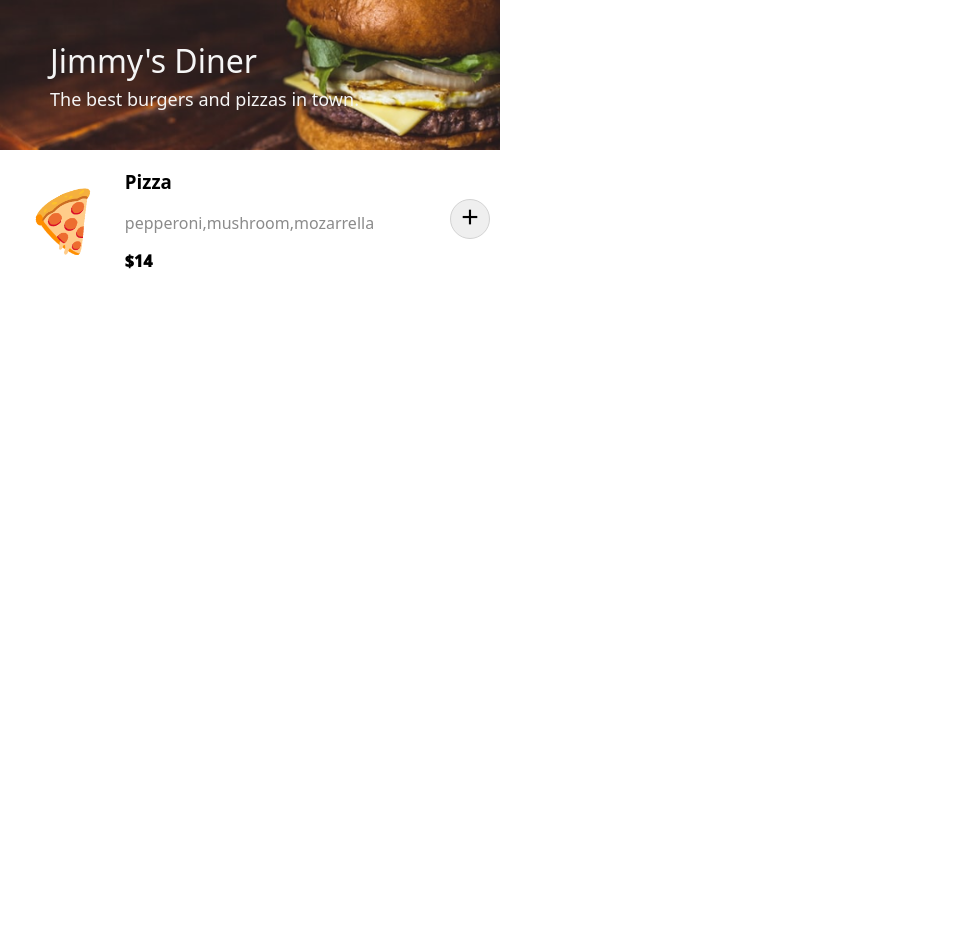
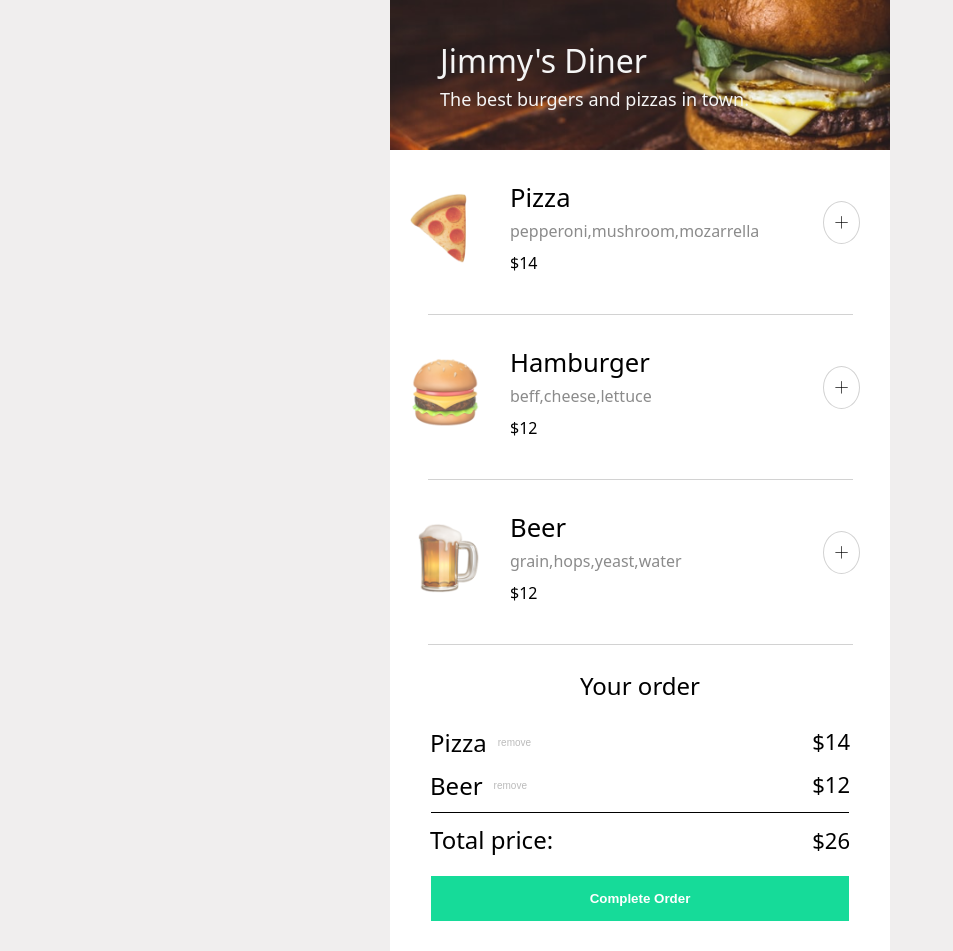
Before and after one commit to JustNesh/ordering-app, a website built with Vite: page index.html in a window 1280 px wide. Shown: the whole page, without its empty margins (0-953 px from the left). Before the commit the page ends 800 px from the top, so only its background shows below. Built offline with nearby package versions, Linux system fonts and the light colour scheme; a web font is replaced by a local one.

Commit message:
Worked on order info and modal

```diff
--- a/index.html
+++ b/index.html
@@ -17,19 +17,70 @@
         <h2>The best burgers and pizzas in town.</h2>
       </header>
       <main>
-        <section class="items-container" id="items-container">
-          <i>🍕</i>
-          <div class="food-information">
-            <h3>Pizza</h3>
-            <p class="ingredients">pepperoni,mushroom,mozarrella</p>
-            <p class="item-price">$14</p>
+        <!-- Menu -->
+        <section class="outer-items-container">
+          <div class="items-container">
+            <img class="icon" src="./public/pizza.png" alt="pizza" />
+            <div class="food-information">
+              <h3 class="food">Pizza</h3>
+              <p class="ingredients">pepperoni,mushroom,mozarrella</p>
+              <p class="item-price">$14</p>
+            </div>
+            <button data-food="pizza" class="add-item">+</button>
           </div>
-          <button data-food="pizza" class="add-item">+</button>
+          <div class="item-seperator"></div>
+          <div class="items-container">
+            <img class="icon" src="./public/hamburger.png" alt="hamburger" />
+            <div class="food-information">
+              <h3 class="food">Hamburger</h3>
+              <p class="ingredients">beff,cheese,lettuce</p>
+              <p class="item-price">$12</p>
+            </div>
+            <button data-food="hamburger" class="add-item">+</button>
+          </div>
+          <div class="item-seperator"></div>
+          <div class="items-container">
+            <img class="icon" src="./public/beer.png" alt="beer" />
+            <div class="food-information">
+              <h3 class="food">Beer</h3>
+              <p class="ingredients">grain,hops,yeast,water</p>
+              <p class="item-price">$12</p>
+            </div>
+            <button data-food="beer" class="add-item">+</button>
+          </div>
+          <div class="item-seperator"></div>
         </section>
-        <section class="order-info-container" id="order-info-container"></section>
-        <div class="user-checkout-modal hidden" id="user-checkout-modal" aria-hidden="true"></div>
+        <!-- Order Info Container -->
+        <section class="order-info-container" id="order-info-container">
+          <p id="order-header">Your order</p>
+          <div class="items-prices-container">
+            <div class="inner-item-prices-container">
+              <p class="item">Pizza</p>
+              <button class="remove-btn" data-food-to-remove="Pizza">remove</button>
+              <p class="price">$14</p>
+            </div>
+            <div class="inner-item-prices-container">
+              <p class="bold-item item">Beer</p>
+              <button class="remove-btn" data-food-to-remove="Pizza">remove</button>
+              <p class="price">$12</p>
+            </div>
+          </div>
+          <div class="order-item-seperator"></div>
+          <div class="total-price-container">
+            <p id="total-price-header">Total price:</p>
+            <p class="price">$26</p>
+          </div>
+          <button id="complete-order-btn">Complete Order</button>
+        </section>
+        <form class="user-checkout-modal hidden" id="user-checkout-modal" aria-hidden="true">
+          <p>Enter card details</p>
+          <input id="full-name" type="text" placeholder="Enter your name"/>
+          <input id="card-number" type="text" placeholder="Enter card number"/>
+          <input id="cvv" type="text" placeholder="Enter CVV"/>
+          <button>Pay</button>
+        </form>
       </main>
     </div>
-    <script type="module" src="/src/main.js"></script>
+    <!-- <script type="module" src="/src/main.js"></script> -->
   </body>
 </html>
--- a/src/style.css
+++ b/src/style.css
@@ -1,11 +1,18 @@
 body{
-  margin: 0 auto;
   font-family: "Smythe", system-ui;
   font-style: normal;
+  width: 100vw;
+  background-color: #f0eeee;
+  padding: 0;
+  margin: 0;
 }
 
 .outer-container{
   width: 500px;
+  margin: 0 auto;
+  /* border: solid 1px #d2d2d2; */
+  background-color: white;
+  padding-bottom: 30px;
 }
 
 /* Header Section */
@@ -39,11 +46,14 @@ h2{
   display: flex;
   justify-content: space-between;
   align-items: center;
+  padding: 20px 0;
 }
 
-i{
-  font-size: 60px;
+.icon{
+  margin: 12px 0 0 0;
+  padding: 0;
   margin-left: 20px;
+  width: 14%;
 }
 
 .food-information{
@@ -51,23 +61,179 @@ i{
   margin-left: 30px;
 }
 
+.food{
+  font-weight: 500;
+  font-size: 1.6rem;
+  margin: 10px 0 0 0;
+}
+
 .ingredients{
+  margin: 5px 0 0 0;
   font-weight: 100;
   color: #8B8B8B;
 }
 
 .item-price{
-  font-weight: 1000;
+  font-weight: 500;
+  margin: 10px 0 0 0;
 }
 
 .add-item{
+  text-align: center;
   font-size: 30px;
-  font-family: Courier, monospace;
-  font-weight: 500;
+  font-family: "inter", monospace;
+  font-weight: 100;
+  background-color: white;
   border-radius: 100%;
-  height: 40px;
-  width: 40px;
+  padding: 0px 8px 5px 8px;
+  height: fit-content;
+  width: fit-content;
+  margin-right: 30px;
+  cursor: pointer;
+  border: 1px solid #d2d2d2;
+  transition: all .25s;
+}
+
+.add-item:hover,.add-item:active{
+  background-color: rgb(240, 240, 240);
+}
+
+.item-seperator{
+  height: 1px;
+  width: 85%;
+  display: block;
+  margin: 20px auto 0 auto;
+  background-color: #d2d2d2;
+}
+
+/* Order info container */
+
+.order-info-container{
+  margin: 0 30px;
+}
+
+#order-header{
+  text-align: center;
+  font-size: 1.5rem;
+}
+
+.items-prices-container{
+  display: block;
+}
+
+.inner-item-prices-container{
+  display: flex;
+  margin-bottom: 10px;
+  margin-left: 10px;
+}
+
+.item{
+  font-size: 24px;
+  margin: 0;
+}
+
+.remove-btn{
+  background-color: white;
+  border: none;
+  cursor: pointer;
+  color: #BBBBBB;
+  font-size: 10px;
+  margin-left: 5px;
+}
+
+.price{
+  margin: 0;
+  margin-left: auto;
   margin-right: 10px;
+  font-size: 22px;
+}
+
+.order-item-seperator{
+  width: 95%;
+  height: 1px;
+  background-color: black;
+  margin: 0 auto;
+}
+
+.total-price-container{
+  display: flex;
+  align-items: center;
+  margin-top: 10px;
+}
+
+#total-price-header{
+  margin: 0;
+  margin-left: 10px;
+  font-size: 24px;
+}
+
+#complete-order-btn{
+  display: block;
+  width: 95%;
+  margin: 20px auto 0 auto;
+  background-color: #16DB99;
+  border: none;
+  color: white;
+  font-weight: 600;
+  padding: 15px 0;
   cursor: pointer;
-  border: 1px solid lightgrey;
+  transition: all .25s;
 }
+
+#complete-order-btn:hover{
+  background-color: #15c58b;
+}
+
+/* Modal Checkout */
+.hidden{
+  display: none;
+}
+
+form{
+  display: flex;
+  flex-direction: column;
+  text-align: center;
+  background-color: white;
+  position: fixed;
+  width: 350px;
+  height: 330px;
+  top: 50%;
+  left: 50%;
+  transform: translate(-50%,-50%);
+  box-shadow: 0 0 500px black;
+  padding: 30px;
+  gap: 10px;
+}
+
+form p{
+  font-size: 18px;
+  font-family: Verdana, Geneva, Tahoma, sans-serif;
+  font-weight: 600;
+}
+
+form input{
+  font-size: 16px;
+  padding: 15px 10px 15px 30px;
+  border: 1px solid #8B8B8B;
+}
+
+form input::placeholder{
+  color: #8B8B8B;
+}
+
+form button{
+  display: block;
+  width: 100%;
+  margin: 20px auto 0 auto;
+  background-color: #16DB99;
+  border: none;
+  color: white;
+  font-weight: 600;
+  padding: 15px 0;
+  cursor: pointer;
+  transition: all .25s;
+}
+
+form button:hover{
+  background-color: #15c58b;
+}
```
Also changed, not shown: public/beer.png (added), public/hamburger.png (added), public/pizza.png (added).
